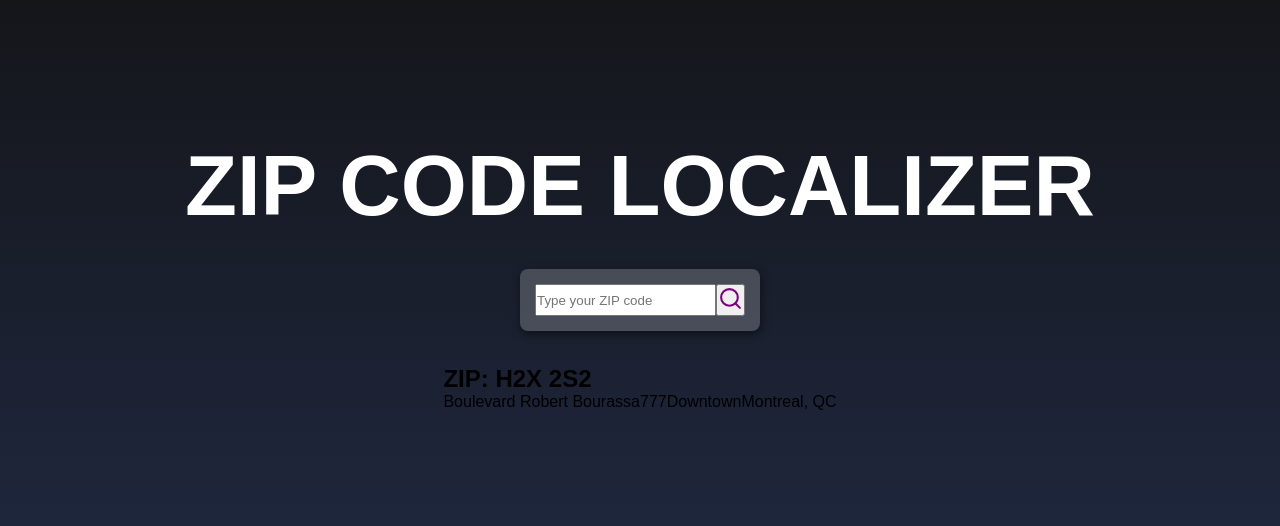
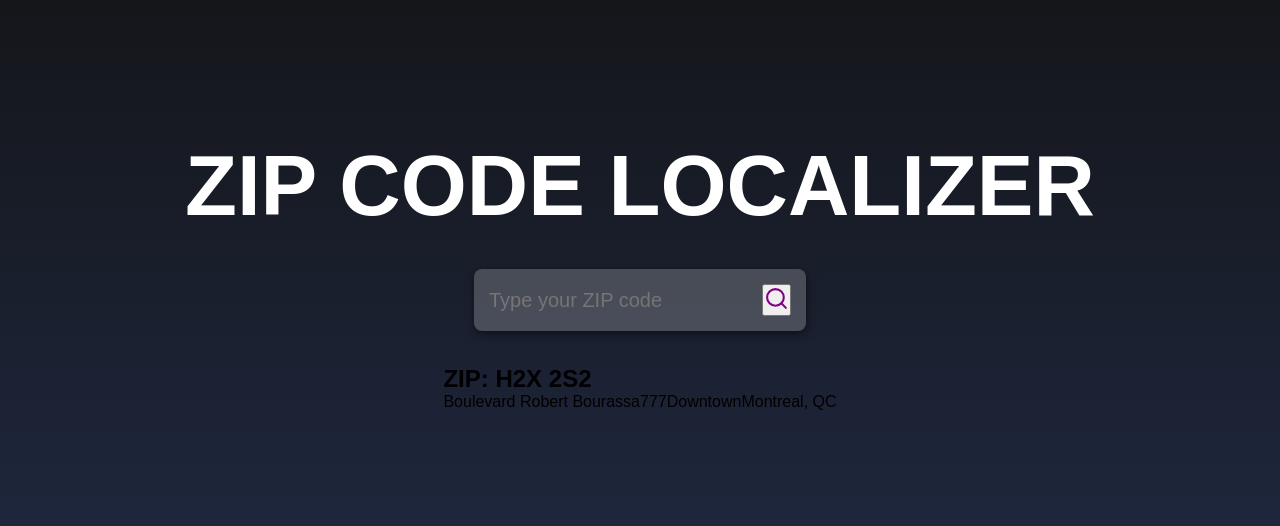
Before and after one commit to marcelovsk1/react-one, a React (Create React App) app in the folder localizer/: page / in a window 1280 px wide. Shown: the part 126-652 px from the top of the page. Built offline with nearby package versions, Linux system fonts and the light colour scheme.

Commit message:
working on

```diff
--- a/localizer/src/styles.css
+++ b/localizer/src/styles.css
@@ -22,7 +22,7 @@
   }
 }
 
-.containerInput{
+.containerInput {
   background-color: rgba(255, 255, 255, 0.2);
   padding: 15px;
   margin: 34px 0;
@@ -30,3 +30,16 @@
   border-radius: 8px;
   box-shadow: 1px 3px 8px rgba(0, 0, 0, 0.5);
 }
+
+.containerInput input {
+  background-color: transparent;
+  border: 0;
+  font-size: 20px;
+  color: #FFF;
+  outline: none;
+  margin-right: 8px;
+}
+
+/* .containerInput input::placeholder {
+  color: #f1f1f1
+} */
```
